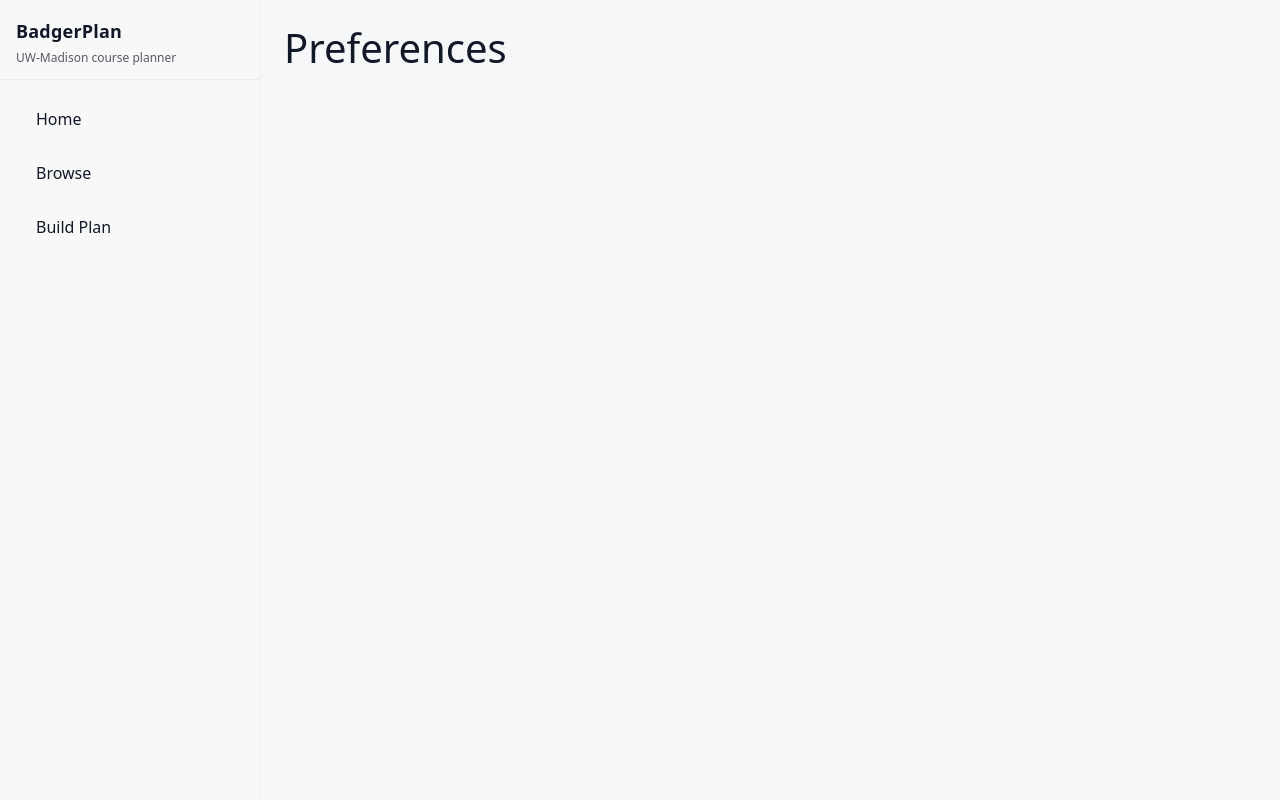
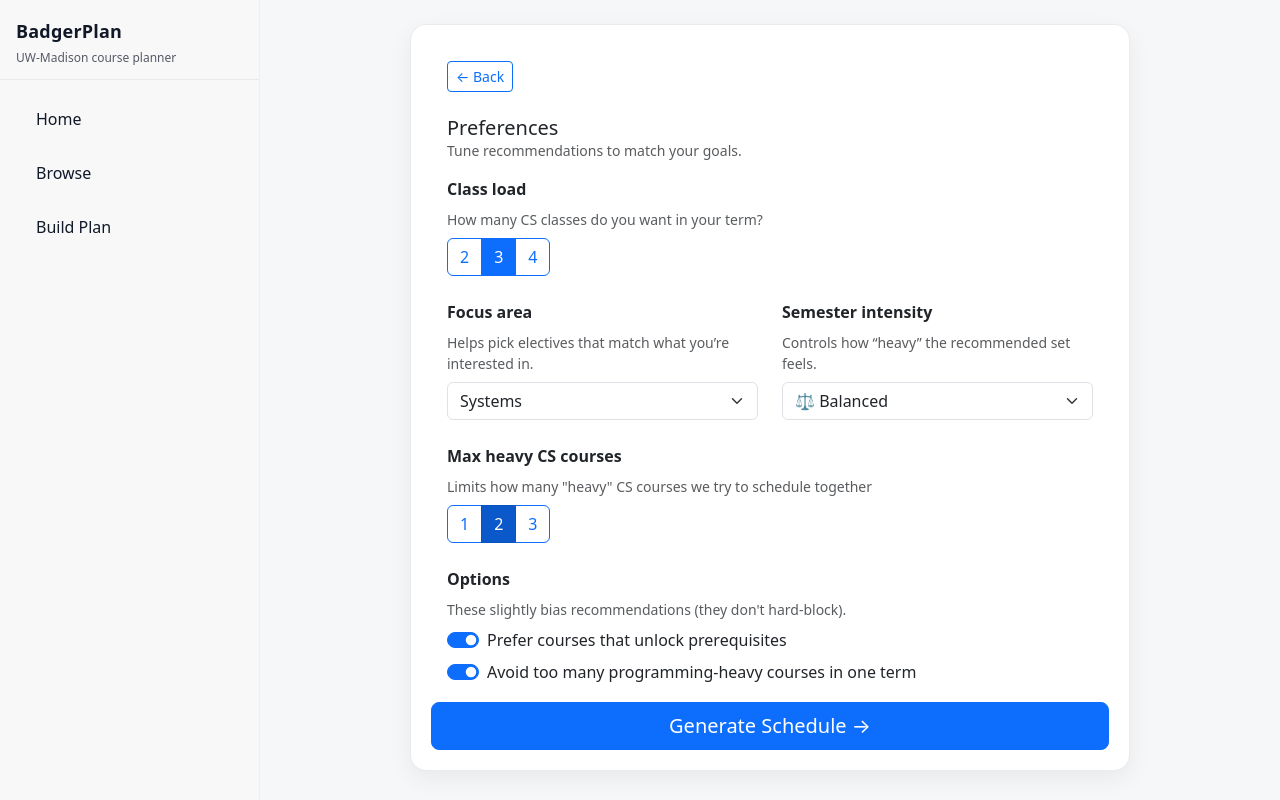
Before and after one commit to kpoage12/badger-plan, a React app in the folder frontend/: page /builder/preferences in a window 1280 px wide. Built offline with nearby package versions, Linux system fonts and the light colour scheme; the HTML template or start-up script is replaced by a standard one.

Commit message:
Preferences panel setup

```diff
--- a/frontend/src/App.css
+++ b/frontend/src/App.css
@@ -40,3 +40,8 @@
   border-color: #0d6efd;
   box-shadow: 0 0 0 3px rgba(13, 110, 253, 0.2);
 }
+
+.preferencesCard {
+  max-width: 720px;
+  margin: 0 auto;
+}
--- a/frontend/src/components/Builder.tsx
+++ b/frontend/src/components/Builder.tsx
@@ -6,10 +6,12 @@
 import Form from "react-bootstrap/Form";
 import Button from "react-bootstrap/Button";
 import Badge from "react-bootstrap/Badge";
+import Preferences from "./Preferences";
 
-import courses from "../data/data"; // [{ name, subtitle, credits }, ...]
+import courses from "../data/data";
 import { useLocalStorage } from "../hooks/useLocalStorage";
 import { Link } from "react-router-dom";
+
 type Course = { name: string; subtitle: string; credits: number };
 
 function Builder() {
--- a/frontend/src/components/Home.tsx
+++ b/frontend/src/components/Home.tsx
@@ -36,7 +36,7 @@
               <div className="stepIcon">2</div>
               <Card.Title className="mt-3">Set goals</Card.Title>
               <Card.Text>
-                Choose your term, credit load, and preferences.
+                Choose your term, class count, and preferences.
               </Card.Text>
             </Card.Body>
           </Card>
--- a/frontend/src/components/Preferences.tsx
+++ b/frontend/src/components/Preferences.tsx
@@ -1,5 +1,171 @@
+import Card from "react-bootstrap/Card";
+import Form from "react-bootstrap/Form";
+import Button from "react-bootstrap/Button";
+import ButtonGroup from "react-bootstrap/ButtonGroup";
+import ToggleButton from "react-bootstrap/ToggleButton";
+import Row from "react-bootstrap/Row";
+import Col from "react-bootstrap/Col";
+import { useState } from "react";
+import { Link } from "react-router";
+
+type Focus = "systems" | "theory" | "ai_ml" | "software" | "none";
+type Pacing = "light" | "balanced" | "intense";
+
 function Preferences() {
-  return <h1>Preferences</h1>;
+  const [csCount, setCsCount] = useState(3);
+  const csCountOptions = [2, 3, 4];
+  const [pacing, setPacing] = useState("balanced");
+  const [maxHeavy, setMaxHeavy] = useState(2);
+
+  const [focus, setFocus] = useState<Focus>("systems");
+
+  const focusOptions: { value: Focus; label: string }[] = [
+    { value: "systems", label: "Systems" },
+    { value: "theory", label: "Theory" },
+    { value: "ai_ml", label: "AI / ML" },
+    { value: "software", label: "Software" },
+    { value: "none", label: "No Preference " },
+  ];
+
+  const [prioritizeUnlocks, setPrioritizeUnlocks] = useState(true);
+  const [avoidTooManyProg, setAvoidTooManyProg] = useState(true);
+
+  return (
+    <Card className="pageCard preferencesCard">
+      <Card.Body>
+        <Button
+          variant="outline-primary"
+          size="sm"
+          className="px-2 mb-4"
+          as={Link}
+          to={"/builder/completed-courses"}
+        >
+          ← Back
+        </Button>
+
+        <div className="d-flex align-items-center justify-content-between mb-3">
+          <div>
+            <Card.Title className="mb-0">Preferences</Card.Title>
+            <div className="text-muted small">
+              Tune recommendations to match your goals.
+            </div>
+          </div>
+        </div>
+
+        <Row className="g-4">
+          <Col xs={12}>
+            <Form.Label className="fw-semibold">Class load</Form.Label>
+            <div className="text-muted small mb-2">
+              How many CS classes do you want in your term?
+            </div>
+            <ButtonGroup>
+              {csCountOptions.map((n) => (
+                <ToggleButton
+                  variant="outline-primary"
+                  key={n}
+                  id={`credit-${n}`}
+                  type="radio"
+                  name="creditLoad"
+                  value={n}
+                  checked={csCount == n}
+                  onChange={() => setCsCount(n)}
+                >
+                  {n}
+                </ToggleButton>
+              ))}
+            </ButtonGroup>
+          </Col>
+
+          <Col xs={12} md={6}>
+            <Form.Label className="fw-semibold">Focus area</Form.Label>
+            <div className="text-muted small mb-2">
+              Helps pick electives that match what you’re interested in.
+            </div>
+
+            <Form.Select
+              value={focus}
+              onChange={(e) => setFocus(e.target.value as Focus)}
+            >
+              {focusOptions.map((o) => (
+                <option key={o.value} value={o.value}>
+                  {o.label}
+                </option>
+              ))}
+            </Form.Select>
+          </Col>
+
+          <Col xs={12} md={6}>
+            <Form.Label className="fw-semibold">Semester intensity</Form.Label>
+            <div className="text-muted small mb-2">
+              Controls how “heavy” the recommended set feels.
+            </div>
+
+            <Form.Select
+              value={pacing}
+              onChange={(e) => setPacing(e.target.value as Pacing)}
+            >
+              <option value="light">🧘 Lighter</option>
+              <option value="balanced">⚖️ Balanced</option>
+              <option value="intense">🔥 Intense</option>
+            </Form.Select>
+          </Col>
+
+          <Col xs={12}>
+            <Form.Label className="fw-semibold">
+              Max heavy CS courses
+            </Form.Label>
+            <div className="text-muted small mb-2">
+              Limits how many "heavy" CS courses we try to schedule together
+            </div>
+
+            <ButtonGroup>
+              {[1, 2, 3].map((n) => (
+                <ToggleButton
+                  key={n}
+                  id={`maxHeavy-${n}`}
+                  type="radio"
+                  name="maxHeavy"
+                  value={n}
+                  variant={maxHeavy === n ? "primary" : "outline-primary"}
+                  checked={maxHeavy === n}
+                  onChange={() => setMaxHeavy(n)}
+                >
+                  {n}
+                </ToggleButton>
+              ))}
+            </ButtonGroup>
+          </Col>
+
+          <Col xs={12}>
+            <Form.Label className="fw-semibold">Options</Form.Label>
+            <div className="text-muted small mb-2">
+              These slightly bias recommendations (they don't hard-block).
+            </div>
+
+            <Form.Check
+              type="switch"
+              id="pref-unlock"
+              label="Prefer courses that unlock prerequisites"
+              checked={prioritizeUnlocks}
+              onChange={(e) => setPrioritizeUnlocks(e.target.checked)}
+              className="mb-2"
+            />
+
+            <Form.Check
+              type="switch"
+              id="pref-avoid-prog"
+              label="Avoid too many programming-heavy courses in one term"
+              checked={avoidTooManyProg}
+              onChange={(e) => setAvoidTooManyProg(e.target.checked)}
+            />
+          </Col>
+        </Row>
+      </Card.Body>
+      <Button variant="primary" size="lg" as={Link} to={"/builder/schedule"}>
+        Generate Schedule →
+      </Button>
+    </Card>
+  );
 }
 
 export default Preferences;
```
